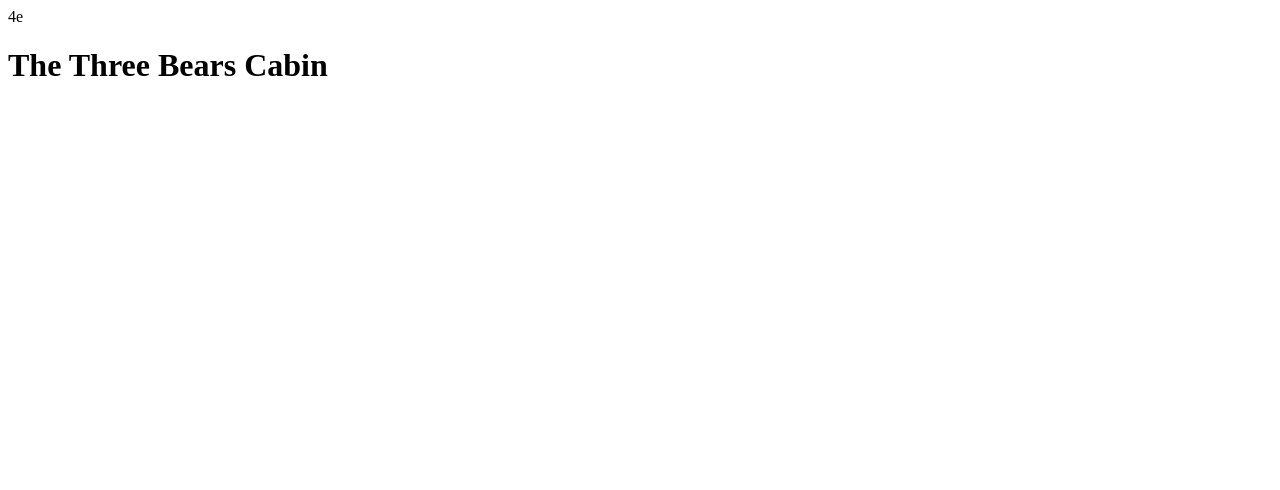
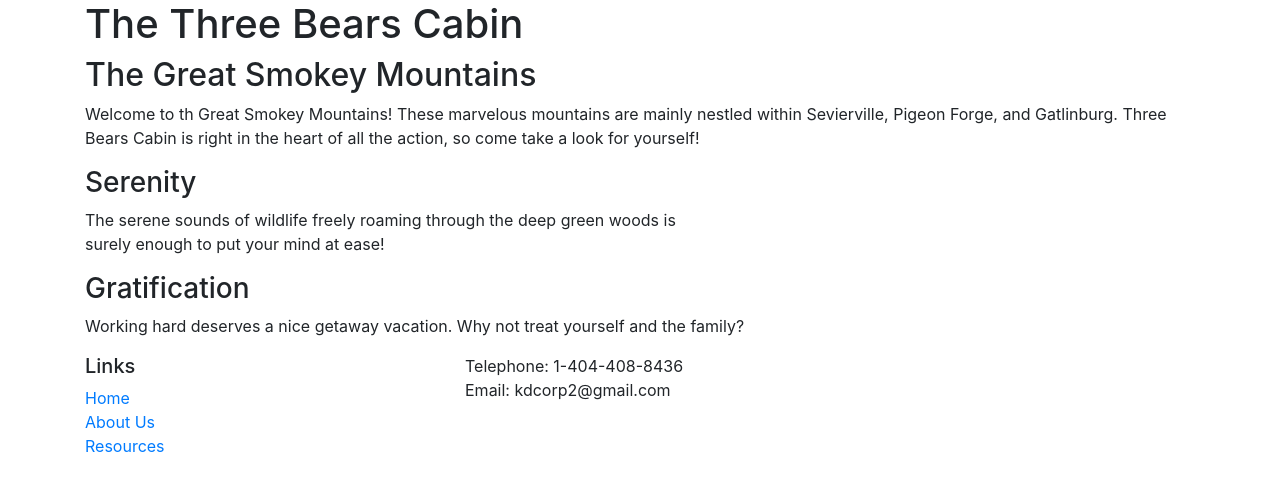
Before and after one commit to kingau1054/TheThreeBears, a website: page index.html in a window 1280 px wide. Drawn offline with nearby package versions, Linux system fonts and the light colour scheme.

Commit message:
Main Home Page Content

```diff
--- a/index.html
+++ b/index.html
@@ -9,8 +9,8 @@
 <!--StyleSheets-->
 <link rel="stylesheet" href="css/home.css">
 <!--End of Stylesheets-->
-4e
 <!--Start of Bootstrap Stylesheets-->
+<link rel="stylesheet" href="node_modules/bootstrap/dist/css/bootstrap.min.css" />
 <!--End of Bootstrap Stylesheets-->
     <title>The Three Bears</title>
 </head>
@@ -18,14 +18,74 @@
 <body>
 
   <header>
-    <div>
-      <h1>The Three Bears Cabin</h1>
+    <div class="container">
+      <div class="row">
+        <div class="col">
+          <h1>The Three Bears Cabin</h1>
+        </div>
+      </div>
     </div>
   </header>
 
-<div>
-  <h2></h2>
+<!--The Great Smokey Mountains Main Info Start-->
+<div class="container">
+  <div class="row">
+    <div class="col">
+      <h2>The Great Smokey Mountains</h2>
+      <p>Welcome to th Great Smokey Mountains! These marvelous mountains are mainly
+         nestled within Sevierville, Pigeon Forge, and Gatlinburg. Three Bears Cabin
+        is right in the heart of all the action, so come take a look for yourself!</p>
+    </div>
+  </div>
+</div>
+<!--Add Great Smokey Mountain Background Picture here-->
+<!--The Great Smokey Mountains End-->
+
+<div class="container">
+  <div class="row">
+    <div class="col">
+      <h3>Serenity</h3>
+      <p>The serene sounds of wildlife freely roaming through the deep green woods is<br/>
+        surely enough to put your mind at ease! </p>
+        <!-- Image Here-->
+    </div>
+  </div>
+
+  <div class="row">
+    <div class="col">
+      <h3>Gratification</h3>
+      <p>Working hard deserves a nice getaway vacation. Why not treat yourself and the family?</p>
+    </div>
+  </div>
 </div>
 
+
+
+<footer>
+  <div class="container">
+    <div class="row">
+      <div class="col col-sm-4">
+        <h5>Links</h5>
+        <ul class="list-unstyled">
+          <li><a href="index.html">Home</a></li>
+          <li><a href="aboutus.html">About Us</a></li>
+          <li><a href="resources.html">Resources</a></li>
+
+        </ul>
+      </div>
+      <div class="col-sm-4">
+        Telephone: 1-404-408-8436<br />
+        Email: kdcorp2@gmail.com
+      </div>
+    </div>
+  </div>
+
+</footer>
+
+<!--Required Scripts-->
+<script src="node_modules/jquery/dist/jquery.slim.min.js"></script>
+<script src="node_modules/popper.js/dist/umd/popper.min.js"></script>
+<script src="node_modules/bootstrap/dist/js/bootstrap.min.js"></script>
+<!--End of Required Scripts-->
 </body>
 </html>
```
